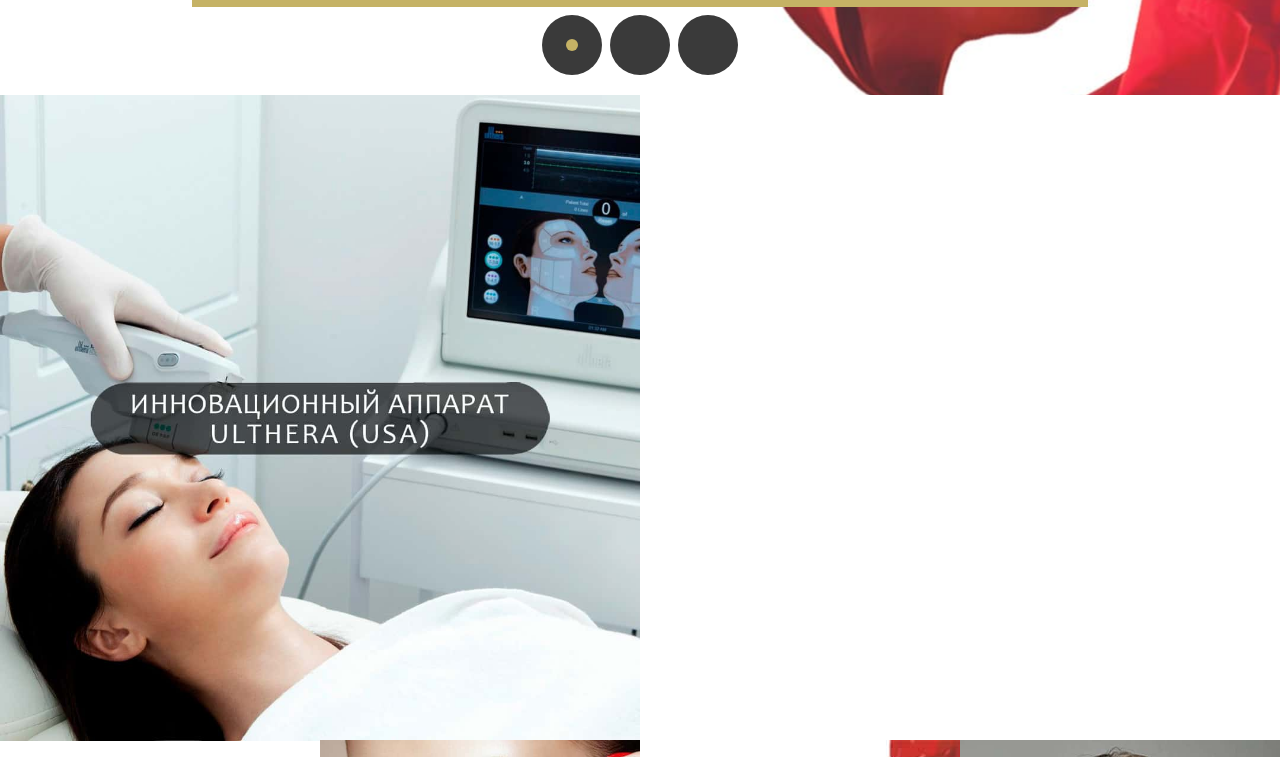
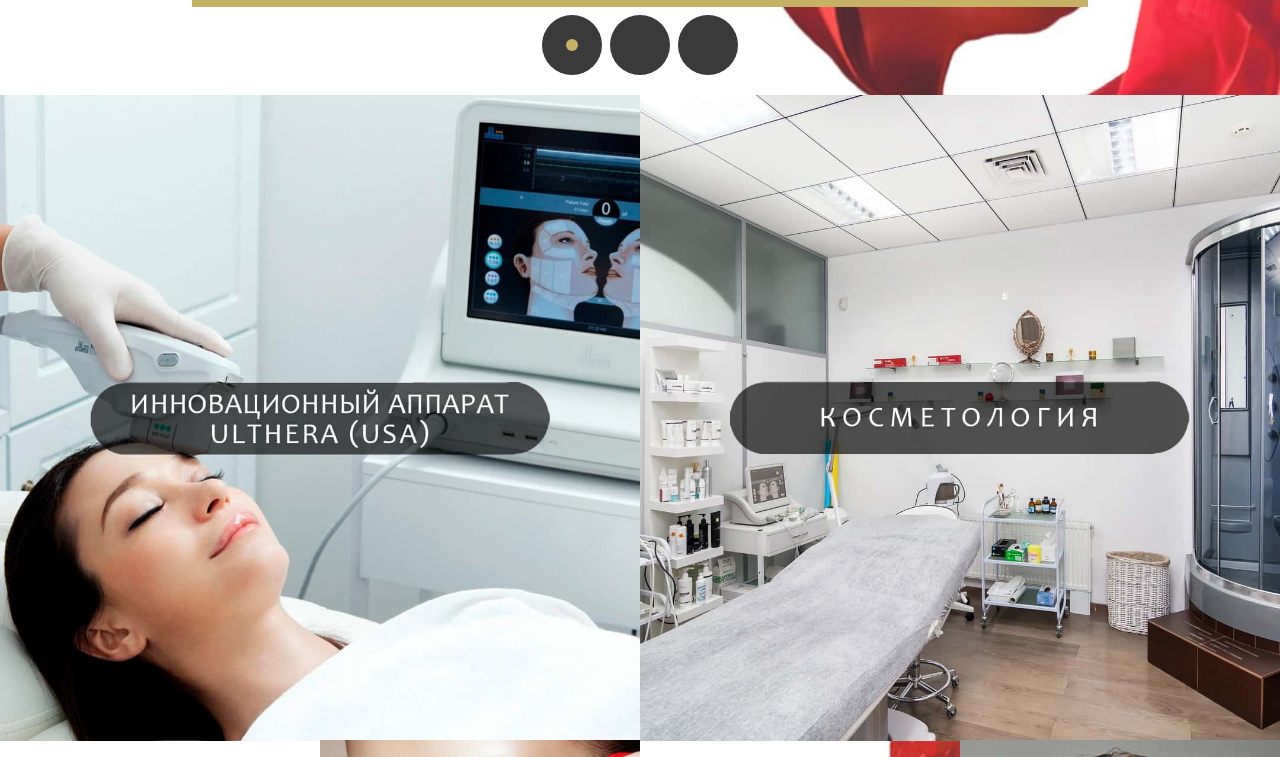
Before and after one commit to NikiProToss/fashionplus, a website: page index.html in a window 1280 px wide. Shown: the part 1563-2320 px from the top of the page. Drawn offline with Linux system fonts and the light colour scheme.

Commit message:
fix typo

```diff
--- a/index.html
+++ b/index.html
@@ -295,7 +295,7 @@
         </div>
         <div class="column">
           <a
-            href="#appointment"
+            href="#appointment">
             <img
               class="lazy"
               src="image/lazy/2-big.jpg"
```
